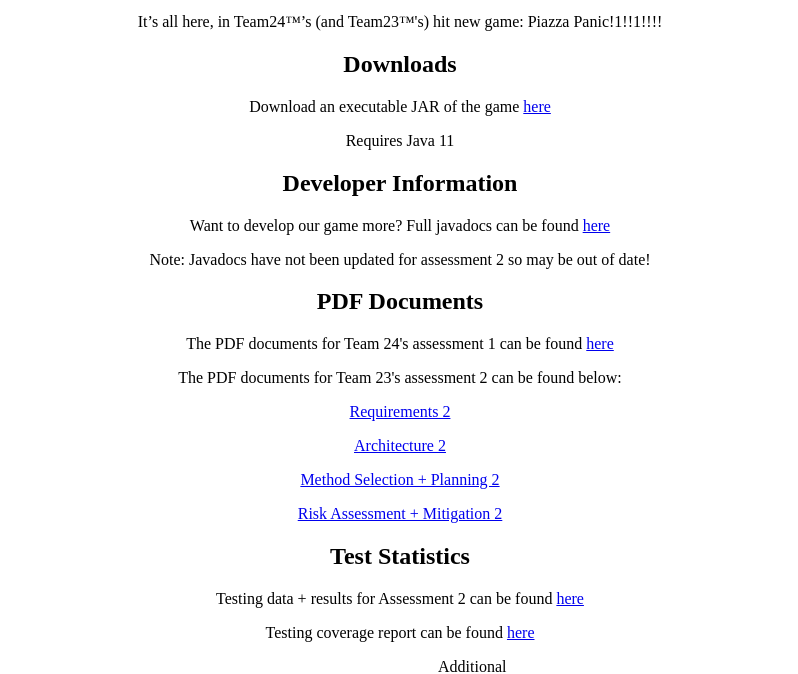
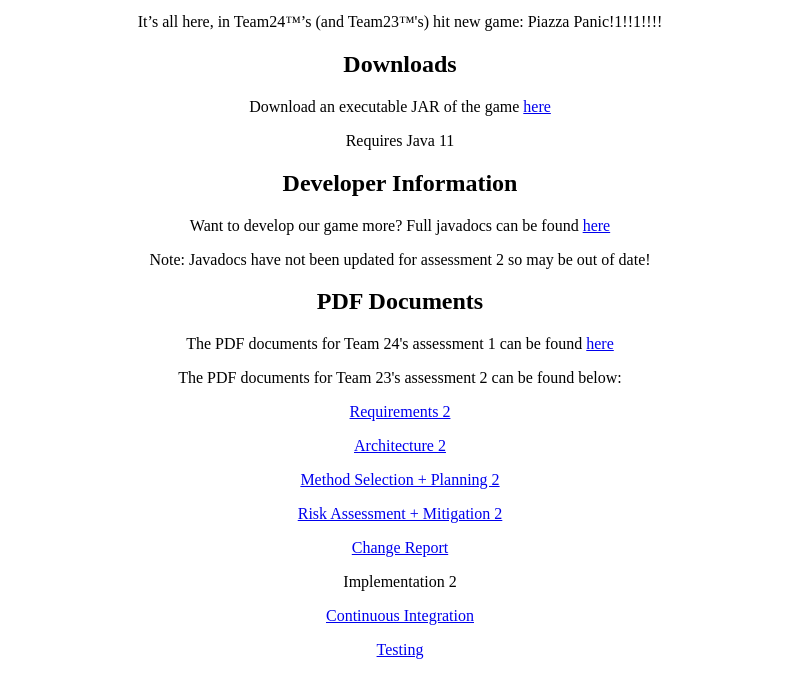
Before and after one commit to joshuamckean/joshuamckean.github.io, a plain HTML site: page Assessment2/assessment2.html in a window 1280 px wide. Shown: the part 127-801 px from the top of the page, without its empty margins (240-1038 px from the left). Drawn offline with Linux system fonts and the light colour scheme.

Commit message:
Add all documents

```diff
--- a/Assessment2/assessment2.html
+++ b/Assessment2/assessment2.html
@@ -36,6 +36,14 @@
 
 <p style="text-align:center;"><a href="./Documents/Risk2.pdf">Risk Assessment + Mitigation 2</a></p>
 
+<p style="text-align:center;"><a href="./Documents/Change2.pdf">Change Report</a></p>
+
+<p style="text-align:center;"><a href="./Documents/Impl2.pdf"></a>Implementation 2</p>
+
+<p style="text-align:center;"><a href="./Documents/CI2.pdf">Continuous Integration</a></p>
+
+<p style="text-align:center;"><a href="./Documents/Test2.pdf">Testing</a></p>
+
 <h2 id="test-data" style="color:black;text-align:center;">Test Statistics</h2>
 
 <p style="color:black;text-align:center;">Testing data + results for Assessment 2 can be found <a href="./Tests/">here</a></p>
```
Also changed, not shown: 4 other files.
